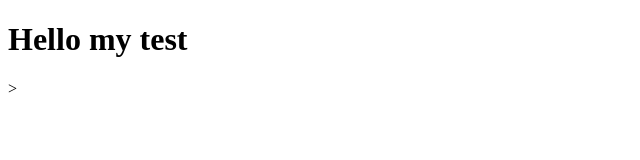
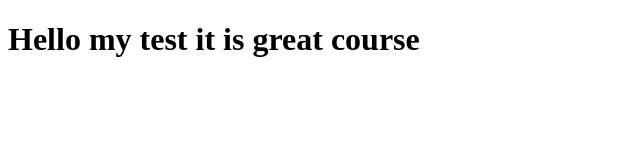
Before and after one commit to ITpodrska/couruseratest, a plain HTML site: page site/index.html in a window 1280 px wide. Shown: the whole page, without its empty margins (0-640 px from the left). Drawn offline with Linux system fonts and the light colour scheme.

Commit message:
changes1

```diff
--- a/site/index.html
+++ b/site/index.html
@@ -4,6 +4,6 @@
 	<title>Hello my test</title>
 </head>
 <body>
-<h1>Hello my test</h1>>
+<h1>Hello my test it is great course</h1>
 </body>
 </html>
```
